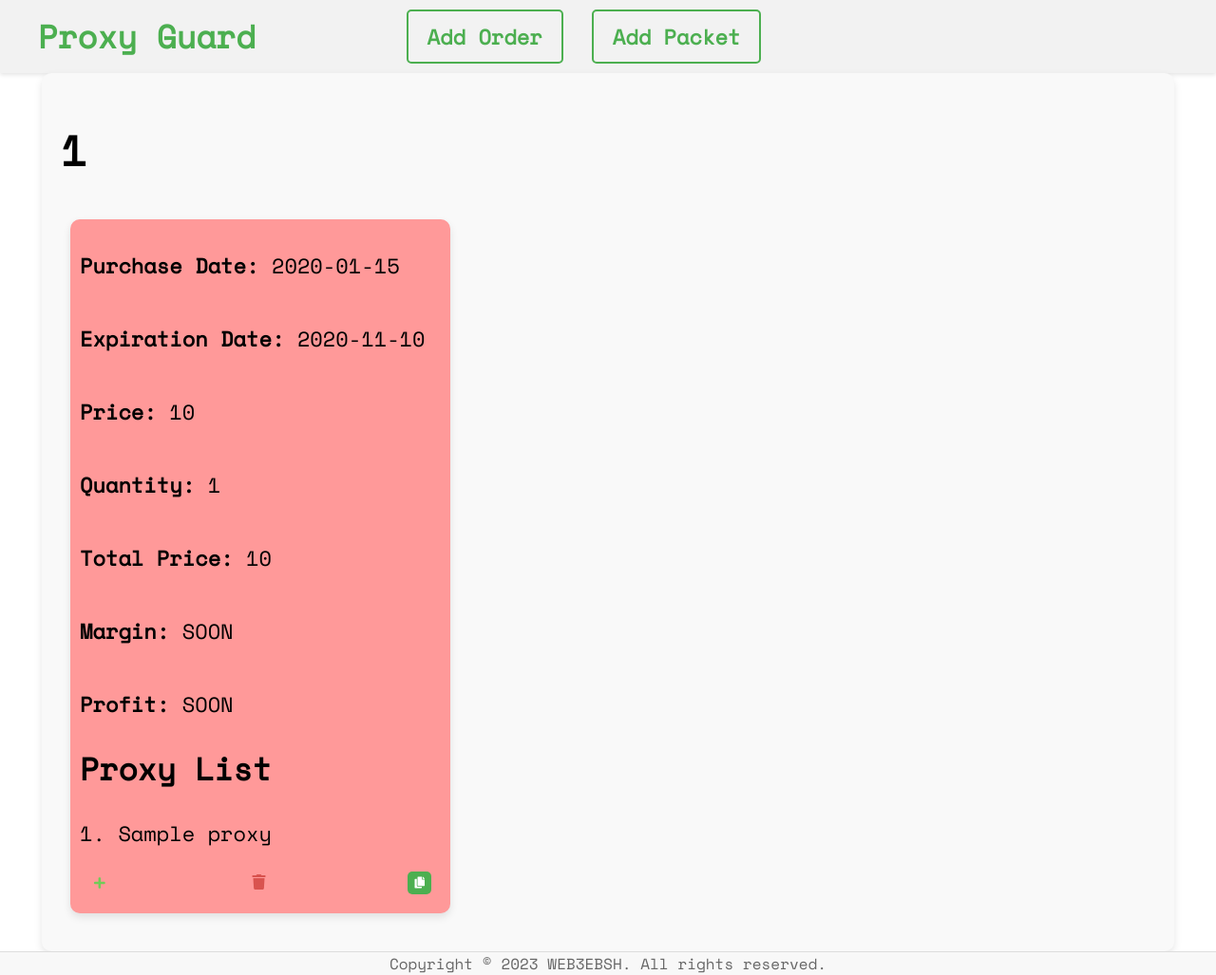
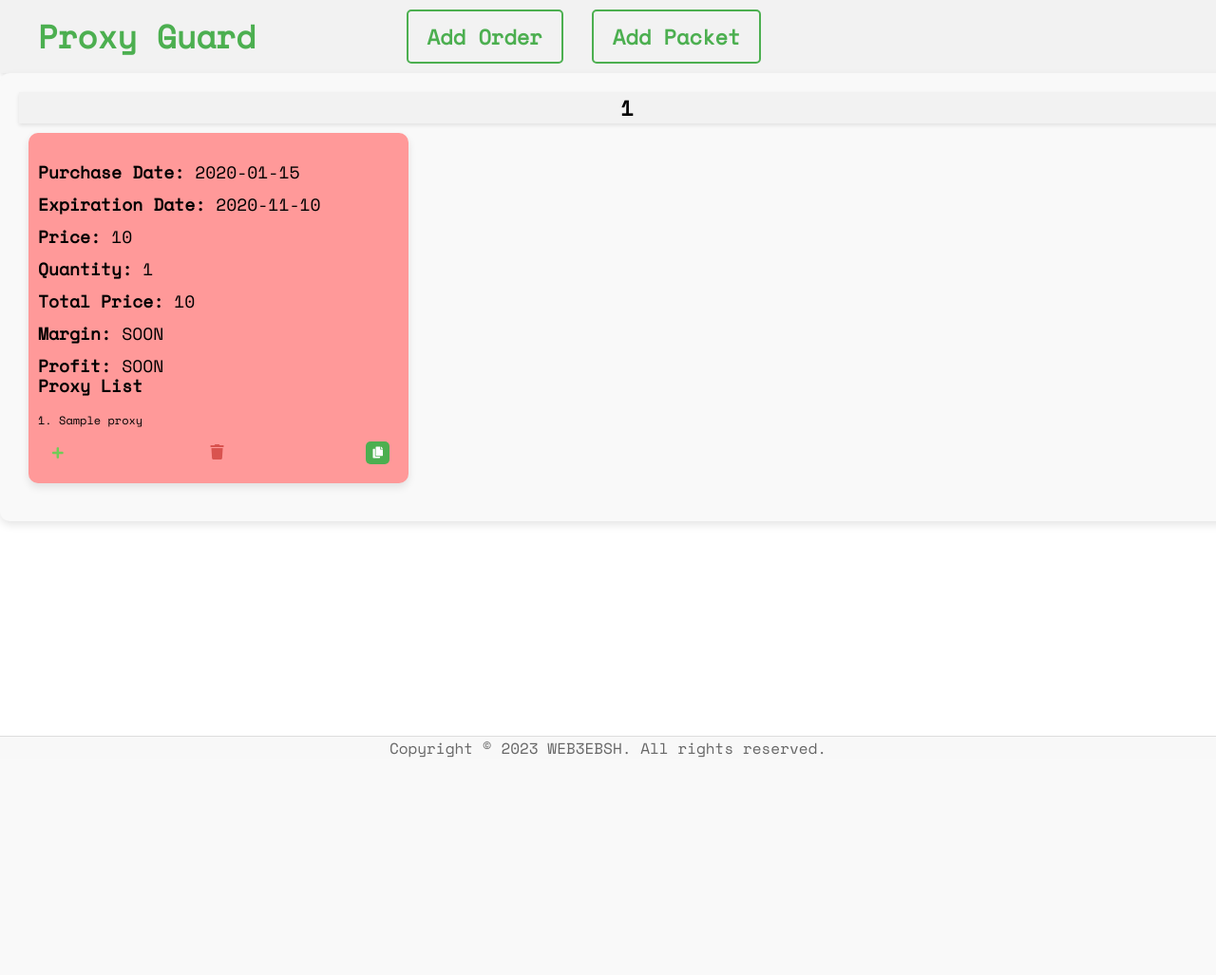
Before and after one commit to zemetsskiy/ProxyGuard, a FastAPI app: page /profile/1 in a window 1280 px wide. Shown: the whole page at 95% size. After the commit the page ends 798 px from the top, so only its background shows below. Run offline with FastAPI, Linux system fonts and the light colour scheme; a database or web service that is not in the repository returns one stand-in record (values such as "Sample title"); some libraries are stand-ins or nearby versions.

Commit message:
resolve css conflict

```diff
--- a/app/static/css/main.css
+++ b/app/static/css/main.css
@@ -3,7 +3,6 @@ html, body {
     padding: 0;
     height: 100%;
     font-family: 'Space Mono';font-size: 22px;
-
 }
 
 body {
@@ -93,12 +92,12 @@ footer{
 
 .footer-button {
 
-    color: #fff; /* Белый текст */
-    padding: 10px 20px; /* Внутренние отступы */
-    border: 2px solid #4CAF50; /* Толщина рамки и её зеленый цвет */
-    border-radius: 5px; /* Закругленные углы */
-    cursor: pointer; /* Изменение курсора при наведении */
-    text-decoration: none; /* Убираем подчеркивание у ссылок-кнопок */
+    color: #fff;
+    padding: 10px 20px;
+    border: 2px solid #4CAF50;
+    border-radius: 5px;
+    cursor: pointer;
+    text-decoration: none;
 }
 
 
@@ -118,6 +117,14 @@ tr:hover {background-color: #f5f5f5;}
 tr:nth-child(even) {background-color: #f2f2f2;}
 
 
+.cont-h1 {
+    margin-top: 0px;
+    text-align: center;
+    margin-bottom: 0px;
+    font-size: 22px;
+    background-color: #f2f2f2;
+    box-shadow: 0 2px 4px rgba(0, 0, 0, 0.1);
+}
 
 .main-add {
     height: 100%;
@@ -229,18 +236,14 @@ tr:nth-child(even) {background-color: #f2f2f2;}
 
 /* Profile */
 .container {
-    width: 90%;
-    margin: auto;
+    width: 100%;
+    margin-bottom: auto;
     padding: 20px;
     background-color: #f9f9f9;
     border-radius: 10px;
     box-shadow: 0 4px 8px rgba(0, 0, 0, 0.1);
 }
 
-.info p {
-    margin-bottom: 15px;
-    font-size: 1.1em;
-}
 
 .proxy-list h2 {
     margin-top: 20px;
@@ -265,6 +268,7 @@ tr:nth-child(even) {background-color: #f2f2f2;}
 }
 
 .order {
+    font-size: 12px;
     flex: 1 1 1 calc(33.333% - 20px);
     margin: 10px;
     margin-bottom: 20px;
@@ -377,7 +381,18 @@ tr:nth-child(even) {background-color: #f2f2f2;}
 
 
 .footer-button:hover {
-    background-color: #c8f0bf; /* Оттенок зеленого при наведении */
-    color: #fff; /* Белый текст при наведении */
-    border: 2px solid #45a049; /* Изменяем цвет рамки при наведении */
+    background-color: #c8f0bf;
+    color: #fff;
+    border: 2px solid #45a049;
 }
+
+.order-info {
+    font-weight: bold;
+    margin-left: 10px;
+    color: #333;
+}
+
+.p-profile{
+    margin-bottom: -10px;
+    font-size: 18px;
+}
--- a/app/templates/profile.html
+++ b/app/templates/profile.html
@@ -3,20 +3,18 @@
 {% block content %}
 
 <div class="container">
-        <header>
-            <h1>{{customer_name}}</h1>
-        </header>
+            <h1 class="cont-h1">{{customer_name}}</h1>
 
         <section class="orders">
         {% for order in orders %}
             <div class="order" data-id="{{ order._id }}" data-customer="{{ customer_name }}" data-expiration="{{ order.expiration_date }}">
-                <p><strong>Purchase Date:</strong> {{ order.purchase_date }}</p>
-                <p><strong>Expiration Date:</strong> {{ order.expiration_date }}</p>
-                <p><strong>Price:</strong> {{ order.price_per_proxy}}</p>
-                <p><strong>Quantity:</strong> {{ order.proxy_count}}</p>
-                <p><strong>Total Price:</strong> {{ order.total_price }}</p>
-                <p><strong>Margin:</strong> {{ order.margin}}</p>
-                <p><strong>Profit:</strong> {{ order.profit}}</p>
+                <p class="p-profile"><strong class=".order-info">Purchase Date:</strong> {{ order.purchase_date }}</p>
+                <p class="p-profile"><strong>Expiration Date:</strong> {{ order.expiration_date }}</p>
+                <p class="p-profile"><strong>Price:</strong> {{ order.price_per_proxy}}</p>
+                <p class="p-profile"><strong>Quantity:</strong> {{ order.proxy_count}}</p>
+                <p class="p-profile"><strong>Total Price:</strong> {{ order.total_price }}</p>
+                <p class="p-profile"><strong>Margin:</strong> {{ order.margin}}</p>
+                <p class="p-profile"><strong>Profit:</strong> {{ order.profit}}</p>
                 <div class="order-content">
                 <section class="proxy-list">
                     <h2>Proxy List</h2>
```
